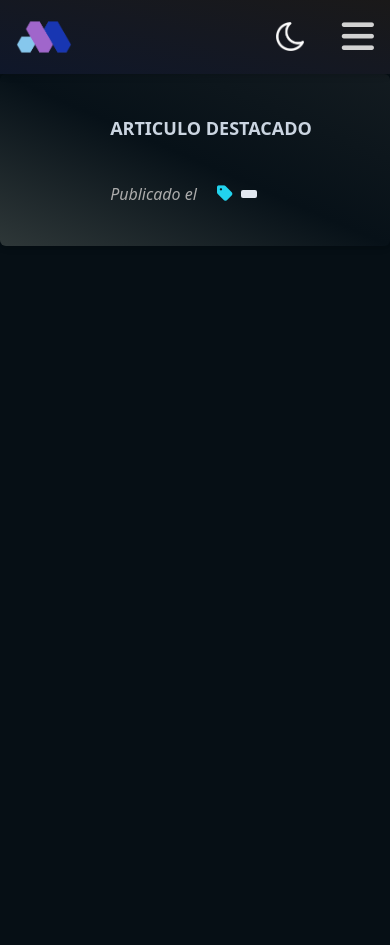
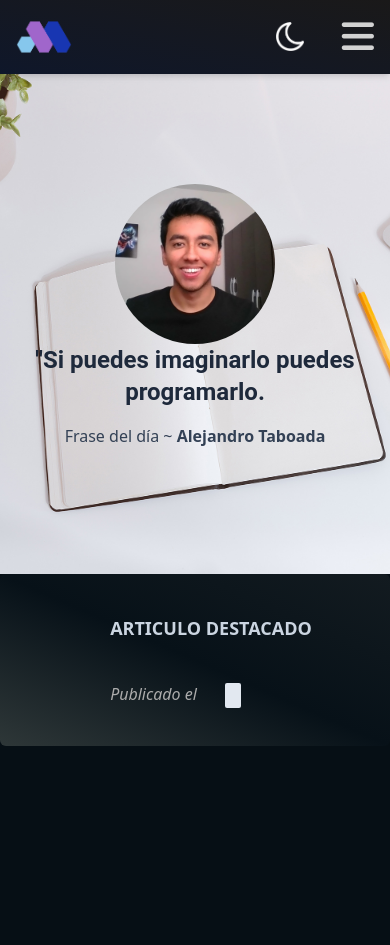
Before and after one commit to Hidrah12/Afterflow, a Django app: template apps/core/templates/index.html in a window 390 px wide. Shown: the top 945 px of the page. Run offline with Django 4.2, Linux system fonts and the light colour scheme; the template is opened without the code that fills it, so the values that code supplies are empty; some libraries are stand-ins or nearby versions.

Commit message:
style: se agrego un banner para resoluciones pequeñas

```diff
--- /dev/null
+++ b/apps/core/templates/components/banner.html
@@ -0,0 +1,19 @@
+{% load static %}
+<div id="content-banner" class="flex mt-[4.6rem] invisible absolute justify-center flex-wrap content-center blg:visible blg:relative">
+    <div class="flex justify-center w-[100%]">
+        <a href="#"><img src="{% static 'images/authors/alejandro-taboada.png' %}" alt="author" class="rounded-[50%] object-contain sm:w-40"></a>
+    </div>
+    <div class="inline-block xr:w-[100%] md:w-[80%]">
+        <h2 id="frase" class="text-5xl font-bold font-['Roboto'] inline-block text-white dark:text-slate-800 text-center sm:text-4xl xr:text-2xl">"Si puedes imaginarlo puedes programarlo.</h2>
+        <p class="text-center my-4 text-slate-700 font-normal">Frase del día ~ <b><a href="#">Alejandro Taboada</a></b></p>
+    </div>
+</div>
+<style>
+    #content-banner {
+        width: 100%;
+        height: 500px;
+        background-image: url("{% static 'images/home-bg.jpg' %}");
+        background-size: cover;
+        background-position: center;
+    }
+</style>
--- a/apps/core/templates/components/base.html
+++ b/apps/core/templates/components/base.html
@@ -6,8 +6,8 @@
     <meta http-equiv="X-UA-Compatible" content="IE=edge">
     <meta name="viewport" content="width=device-width, initial-scale=1.0">
     <link rel="shortcut icon" href="{% static 'icons/icon-afterflow.ico' %}" type="image/x-icon">
+    <link rel="stylesheet" href="{% static 'css/styles.css' %}">
     <link rel="stylesheet" href="{% static 'dist/output.css' %}">
-    <link rel="stylesheet" href="{% static 'css/styles.css' %}">
     <script src="https://kit.fontawesome.com/6a9d03678c.js" crossorigin="anonymous"></script>
     {% block extra %}{% endblock %}
     <title>{% block title %}{% endblock %}</title>
--- a/apps/core/templates/components/featured-article.html
+++ b/apps/core/templates/components/featured-article.html
@@ -1,6 +1,6 @@
 {% load static %}
-<article class="mt-[6rem] h-[600px] blg:h-auto relative flex justify-center items-center space-x-8 shadow-md mx-10
-    bg-gradient-to-tr from-white via-white to-[#f6f5f6] dark:bg-gradient-to-tr dark:from-[#2e3738] dark:via-[#071118] dark:to-[#131b20] rounded-md bxl:mx-0 bxl:justify-around bxl:px-5 blg:mt-[4.6rem]">
+<article class="mt-[6rem] blg:mt-0 h-[600px] blg:h-auto relative flex justify-center items-center space-x-8 shadow-md blg:shadow-none mx-10
+    bg-gradient-to-tr from-white via-white to-[#f6f5f6] dark:bg-gradient-to-tr dark:from-[#2e3738] dark:via-[#071118] dark:to-[#131b20] rounded-md bxl:mx-0 bxl:justify-around bxl:px-5">
     <div class="img-content">
         <h2 class="text-lg font-semibold text-slate-800 dark:text-slate-300 my-5">ARTICULO DESTACADO</h2>
         <img src="{% static 'images/featured-dark-image.png' %}" id="featured-image" alt="imagen del articulo destacado" class="w-[350px] rounded-md lg:w-[400px]">
@@ -10,8 +10,7 @@
         <h1 class="title text-5xl font-extrabold font-['Roboto'] mb-5 text-slate-800 hover:text-cyan-400 dark:text-slate-200 dark:hover:text-cyan-500 transition-colors bxl:text-4xl lg:text-3xl"><a href="#">{{featured.title}}</a></h1>
         <div class="flex space-x-5">
             <span class="italic text-[rgb(172,172,172)]">Publicado el {{featured.publication_date}}</span>
-            <span class="flex items-center">
-                <i class="fa-solid fa-tag text-lg text-cyan-400"></i>
+            <span>
                 <a href="#" class="py-1 p-2 ml-2 rounded-sm text-xs font-normal bg-slate-200 text-slate-600 hover:bg-[#e1e0e0]">{{featured.category}}</a>
             </span>
         </div>
--- a/apps/core/templates/index.html
+++ b/apps/core/templates/index.html
@@ -3,5 +3,6 @@
 {% block title %}Afterflow{% endblock %}
 
 {% block content_body %}
+{% include 'components/banner.html' %}
 {% include 'components/featured-article.html' %}
 {% endblock %}
--- a/static/dist/output.css
+++ b/static/dist/output.css
@@ -614,6 +614,11 @@
   z-index: 30;
 }
 
+.my-4 {
+  margin-top: 1rem;
+  margin-bottom: 1rem;
+}
+
 .mx-10 {
   margin-left: 2.5rem;
   margin-right: 2.5rem;
@@ -624,14 +629,13 @@
   margin-bottom: 1.25rem;
 }
 
-.my-4 {
-  margin-top: 1rem;
-  margin-bottom: 1rem;
-}
-
 .my-3 {
   margin-top: 0.75rem;
   margin-bottom: 0.75rem;
+}
+
+.mt-\[5rem\] {
+  margin-top: 5rem;
 }
 
 .mt-\[6rem\] {
@@ -646,8 +650,16 @@
   margin-left: 0.5rem;
 }
 
+.mt-\[4\.6rem\] {
+  margin-top: 4.6rem;
+}
+
 .block {
   display: block;
+}
+
+.inline-block {
+  display: inline-block;
 }
 
 .flex {
@@ -728,6 +744,14 @@
 
 .cursor-pointer {
   cursor: pointer;
+}
+
+.flex-wrap {
+  flex-wrap: wrap;
+}
+
+.content-center {
+  align-content: center;
 }
 
 .items-center {
@@ -800,6 +824,10 @@
   white-space: pre-wrap;
 }
 
+.rounded-\[50\%\] {
+  border-radius: 50%;
+}
+
 .rounded-md {
   border-radius: 0.375rem;
 }
@@ -886,6 +905,11 @@
   --tw-gradient-to: #f6f5f6;
 }
 
+.object-contain {
+  -o-object-fit: contain;
+     object-fit: contain;
+}
+
 .p-2 {
   padding: 0.5rem;
 }
@@ -950,14 +974,14 @@
   font-family: 'Calibri';
 }
 
+.text-5xl {
+  font-size: 3rem;
+  line-height: 1;
+}
+
 .text-lg {
   font-size: 1.125rem;
   line-height: 1.75rem;
-}
-
-.text-5xl {
-  font-size: 3rem;
-  line-height: 1;
 }
 
 .text-xs {
@@ -988,6 +1012,14 @@
   line-height: 2rem;
 }
 
+.font-bold {
+  font-weight: 700;
+}
+
+.font-normal {
+  font-weight: 400;
+}
+
 .font-semibold {
   font-weight: 600;
 }
@@ -996,20 +1028,22 @@
   font-weight: 800;
 }
 
-.font-normal {
-  font-weight: 400;
-}
-
 .font-medium {
   font-weight: 500;
 }
 
-.font-bold {
-  font-weight: 700;
+.italic {
+  font-style: italic;
 }
 
-.italic {
-  font-style: italic;
+.text-white {
+  --tw-text-opacity: 1;
+  color: rgb(255 255 255 / var(--tw-text-opacity));
+}
+
+.text-slate-700 {
+  --tw-text-opacity: 1;
+  color: rgb(51 65 85 / var(--tw-text-opacity));
 }
 
 .text-slate-800 {
@@ -1055,11 +1089,6 @@
 .text-\[\#e9e9e9\] {
   --tw-text-opacity: 1;
   color: rgb(233 233 233 / var(--tw-text-opacity));
-}
-
-.text-white {
-  --tw-text-opacity: 1;
-  color: rgb(255 255 255 / var(--tw-text-opacity));
 }
 
 .text-\[\#3a3a3a\] {
@@ -1215,6 +1228,11 @@
 
 .dark .dark\:to-\[\#071118\] {
   --tw-gradient-to: #071118;
+}
+
+.dark .dark\:text-slate-800 {
+  --tw-text-opacity: 1;
+  color: rgb(30 41 59 / var(--tw-text-opacity));
 }
 
 .dark .dark\:text-slate-300 {
@@ -1348,49 +1351,16 @@
     position: relative;
   }
 
-  .blg\:mx-10 {
-    margin-left: 2.5rem;
-    margin-right: 2.5rem;
-  }
-
   .blg\:mt-\[4\.6rem\] {
     margin-top: 4.6rem;
   }
 
-  .blg\:block {
-    display: block;
-  }
-
-  .blg\:h-\[100px\] {
-    height: 100px;
-  }
-
-  .blg\:h-\[300px\] {
-    height: 300px;
-  }
-
-  .blg\:h-\[250px\] {
-    height: 250px;
-  }
-
-  .blg\:h-\[200px\] {
-    height: 200px;
-  }
-
-  .blg\:h-\[240px\] {
-    height: 240px;
-  }
-
-  .blg\:h-\[100\%\] {
-    height: 100%;
+  .blg\:mt-0 {
+    margin-top: 0px;
   }
 
   .blg\:h-auto {
     height: auto;
-  }
-
-  .blg\:w-\[100\%\] {
-    width: 100%;
   }
 
   .blg\:w-auto {
@@ -1430,11 +1381,32 @@
   .blg\:text-\[2\.5rem\] {
     font-size: 2.5rem;
   }
+
+  .blg\:shadow-none {
+    --tw-shadow: 0 0 #0000;
+    --tw-shadow-colored: 0 0 #0000;
+    box-shadow: var(--tw-ring-offset-shadow, 0 0 #0000), var(--tw-ring-shadow, 0 0 #0000), var(--tw-shadow);
+  }
 }
 
 @media (max-width: 767px) {
+  .md\:w-\[80\%\] {
+    width: 80%;
+  }
+
   .md\:w-\[20rem\] {
     width: 20rem;
+  }
+}
+
+@media (max-width: 639px) {
+  .sm\:w-40 {
+    width: 10rem;
+  }
+
+  .sm\:text-4xl {
+    font-size: 2.25rem;
+    line-height: 2.5rem;
   }
 }
 
@@ -1452,6 +1424,15 @@
   .xr\:absolute {
     position: absolute;
   }
+
+  .xr\:w-\[100\%\] {
+    width: 100%;
+  }
+
+  .xr\:text-2xl {
+    font-size: 1.5rem;
+    line-height: 2rem;
+  }
 }
 
 @media (min-width: 910px) {
```
Also changed, not shown: other parts of static/dist/output.css (+23 -78 lines), static/images/authors/alejandro-taboada.png (added), static/images/home-bg.jpg (added).
